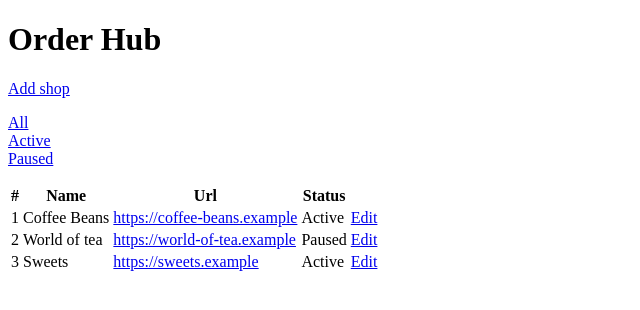
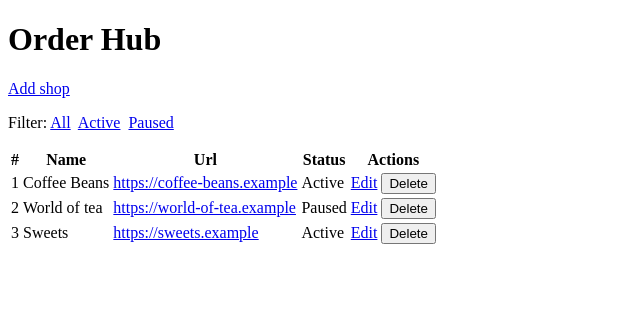
Before and after one commit to vadymtkachev-ai/order-hub, a Laravel app: page /shops in a window 1280 px wide. Shown: the top 310 px of the page, without its empty margins (0-640 px from the left). Run offline with Laravel 12, Linux system fonts and the light colour scheme; data comes from the database, SQL or seed files in the repository.

Commit message:
Add shop delete action

```diff
--- a/app/Http/Controllers/ShopController.php
+++ b/app/Http/Controllers/ShopController.php
@@ -61,4 +61,11 @@ class ShopController extends Controller
 
         return redirect()->route('shops.index')->with('success', 'Shop updated!');
     }
+
+    public function destroy(Shop $shop): RedirectResponse
+    {
+        $shop->delete();
+
+        return redirect()->route('shops.index')->with('success', 'Shop has been deleted!');
+    }
 }
--- a/resources/views/shops/index.blade.php
+++ b/resources/views/shops/index.blade.php
@@ -6,9 +6,10 @@
         <a href="{{route('shops.create')}}">Add shop</a><br>
     </p>
     <p>
-        <a href="{{route('shops.index')}}">All</a><br>
+        Filter:
+        <a href="{{route('shops.index')}}">All</a>&nbsp;
         @foreach(\App\Enums\ShopStatus::cases() as $case)
-            <a href="{{route('shops.index', ['status'=>$case->value])}}">{{$case->label()}}</a><br>
+            <a href="{{route('shops.index', ['status'=>$case->value])}}">{{$case->label()}}</a>&nbsp;
         @endforeach
     </p>
     <table>
@@ -18,6 +19,7 @@
             <th>Name</th>
             <th>Url</th>
             <th>Status</th>
+            <th colspan="2">Actions</th>
         </tr>
         </thead>
         <tbody>
@@ -28,10 +30,17 @@
                 <td><a href="{{$shop->url}}" target="_blank" rel="noopener noreferrer">{{$shop->url}}</a></td>
                 <td>{{$shop->status->label()}}</td>
                 <td><a href="{{route('shops.edit', $shop)}}">Edit</a></td>
+                <td>
+                    <form method="POST" action="{{ route('shops.destroy', $shop) }}" style="display:inline">
+                        @csrf
+                        @method('DELETE')
+                        <button type="submit" onclick="return confirm('Delete this shop?')">Delete</button>
+                    </form>
+                </td>
             </tr>
         @empty
             <tr>
-                <td colspan="5">No shops found</td>
+                <td colspan="6">No shops found</td>
             </tr>
         @endforelse
         </tbody>
--- a/routes/web.php
+++ b/routes/web.php
@@ -14,3 +14,5 @@ Route::get('/shops/{shop}/edit', [ShopController::class, 'edit'])->name('shops.e
 Route::post('/shops', [ShopController::class, 'store'])->name('shops.store');
 
 Route::put('/shops/{shop}', [ShopController::class, 'update'])->name('shops.update');
+
+Route::delete('/shops/{shop}', [ShopController::class, 'destroy'])->name('shops.destroy');
```
